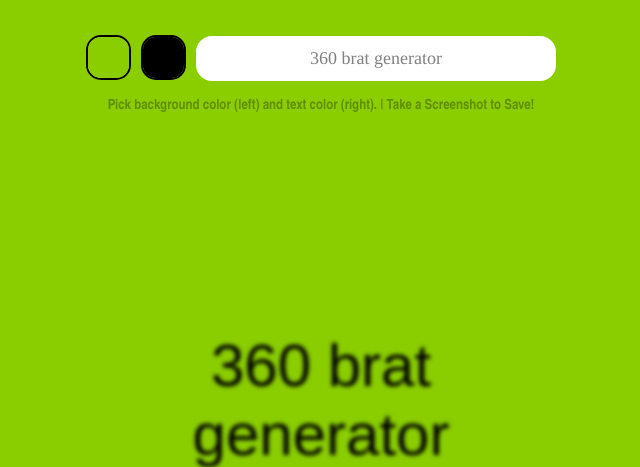
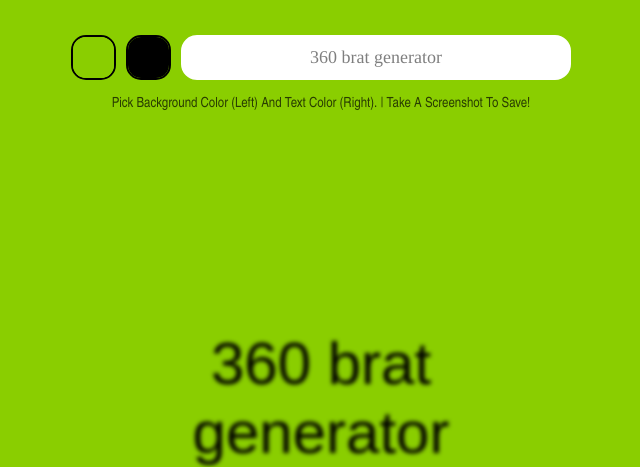
Before and after one commit to romanjosephgallardo/360-brat-generator, a Flask app: page / in a window 1280 px wide. Shown: the top 467 px of the page, without its empty margins (319-959 px from the left). Run offline with Flask 3, Linux system fonts and the light colour scheme; some libraries are stand-ins or nearby versions; some web fonts are replaced.

Commit message:
Refactor CSS classes for color and text input controls; enhance styling for better layout and readability.

```diff
--- a/custom_brat_generator/app/static/css/styles.css
+++ b/custom_brat_generator/app/static/css/styles.css
@@ -47,6 +47,7 @@ body {
 /* For the text input */
 .text-input-group {
     flex: 1;
+    width: 390px;
 }
 
 input[type="text"] {
@@ -77,8 +78,9 @@ input[type="text"]::placeholder {
 }
 
 /* For the color input */
-.color-controls {
+.all-options-controls {
     display: flex;
+    justify-content: center;
     gap: 10px;
 }
 
@@ -113,13 +115,14 @@ input[type="color"]::-webkit-color-swatch {
     width: 100%;
 }
 
-/* For the instructions */
+/* For the instruction text*/
 .instructions {
     text-align: center;
-    opacity: 0.3;
     font-size: 14px;
-    margin-top: 0;
-    font-weight: bold;
+    margin-top: -2px;
+    text-transform: capitalize;
+    font-weight: 500;
+    opacity: 0.7;
 }
 
 /* For the preview text */
--- a/custom_brat_generator/app/templates/index.html
+++ b/custom_brat_generator/app/templates/index.html
@@ -25,18 +25,18 @@
 
                 <div class="all-options">
                     <!-- Color Input -->
-                    <div class="color-controls">
+                    <div class="all-options-controls">
                         <div class="color-input-group">
                             <input type="color" id="bg-color" value="#8ACE00">
                         </div>
                         <div class="color-input-group">
                             <input type="color" id="text-color" value="#000000">
                         </div>
-                    </div>
 
-                    <!-- Text Input -->
-                    <div class="text-input-group">
-                        <input type="text" id="text-input" placeholder="360 brat generator" maxlength="30">
+                        <!-- Text Input -->
+                        <div class="text-input-group">
+                            <input type="text" id="text-input" placeholder="360 brat generator" maxlength="30">
+                        </div>
                     </div>
                 </div>
 
```
